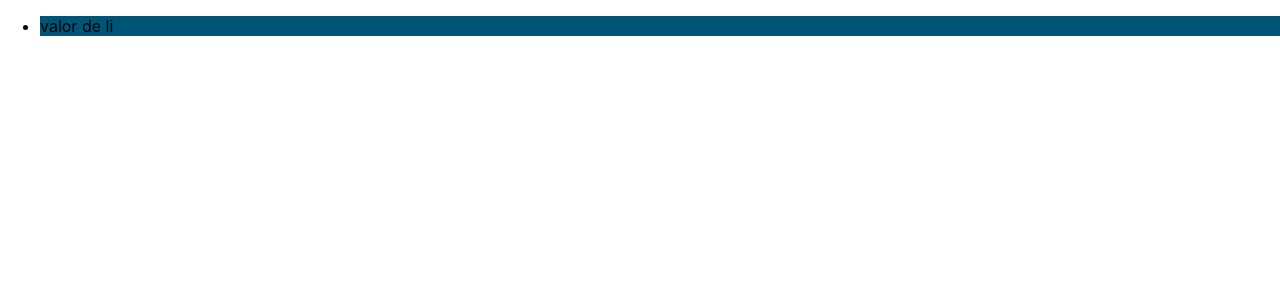
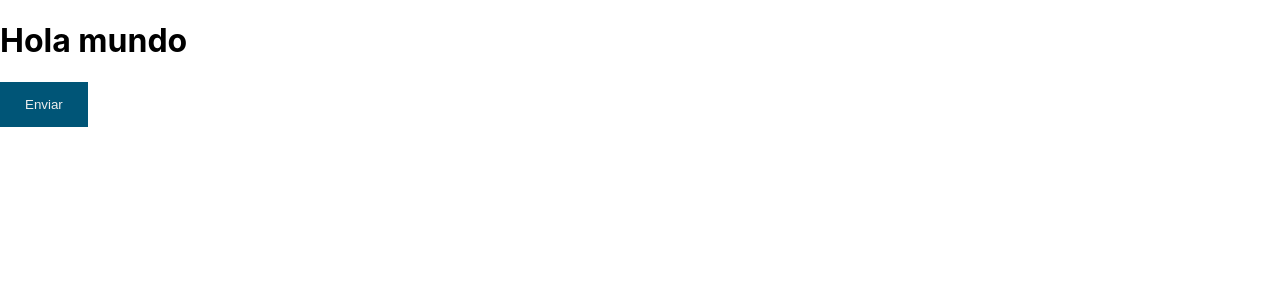
Before and after one commit to mercado-carlos/react-guia-definitiva-holamundo, a React (Vite) app: page / in a window 1280 px wide. Shown: the top 300 px of the page. Built offline with nearby package versions, Linux system fonts and the light colour scheme.

Commit message:
Reutilizando componentes con estilo

```diff
--- a/src/App.tsx
+++ b/src/App.tsx
@@ -1,32 +1,14 @@
 import React from 'react';
-//import './App.css';
 import './styles/Main.css';
 
-interface AppProps {
-    estado?: string;
-}
-
-const estilo = ({ bg = '#222' }) => ({
-    backgroundColor: bg,
-    color: '#eee',
-    padding: '10px 15px',
-    margin: '10px 15px',
-});
-const estilo2 = {
-    boxShadow: '2px 5px 3px rgba(0, 0, 0, 0.5)',
-};
-
-const Li: React.FC<AppProps> = ({ children, estado }) => {
-    console.log(estado);
-
-    return <li className="clase-li">{children}</li>;
-};
+import Button from './components/Button';
 
 const App = () => {
     return (
-        <ul className="clase-css">
-            <Li estado="feliz">valor de li</Li>
-        </ul>
+        <div>
+            <h1>Hola mundo</h1>
+            <Button onClick={() => console.log('clickeado')}>Enviar</Button>
+        </div>
     );
 };
 
--- /dev/null
+++ b/src/components/Button/index.tsx
@@ -0,0 +1,7 @@
+import React from 'react';
+
+const Button = (props: any) => {
+    return <button {...props} className="btn" />;
+};
+
+export default Button;
--- a/src/styles/Main.css
+++ b/src/styles/Main.css
@@ -1,3 +1,16 @@
+.btn {
+  -webkit-transition: all 0.3s ease-in-out;
+  transition: all 0.3s ease-in-out;
+  background-color: #057;
+  color: #eee;
+  border: none;
+  padding: 15px 25px;
+}
+
+.btn:hover {
+  background-color: #003c53;
+}
+
 .clase-li {
   background-color: #057;
 }
--- a/src/styles/Main.scss
+++ b/src/styles/Main.scss
@@ -1,3 +1,5 @@
+@import 'button';
+
 .clase-li {
     background-color: #057;
 }
--- /dev/null
+++ b/src/styles/_button.scss
@@ -0,0 +1,11 @@
+.btn {
+    transition: all 0.3s ease-in-out;
+    background-color: #057;
+    color: #eee;
+    border: none;
+    padding: 15px 25px;
+
+    &:hover {
+        background-color: #003c53;
+    }
+}
```
Also changed, not shown: src/intro-app.tsx (added, +33 -0 lines), 1 other file (tests, documents, lock files or other folders).
